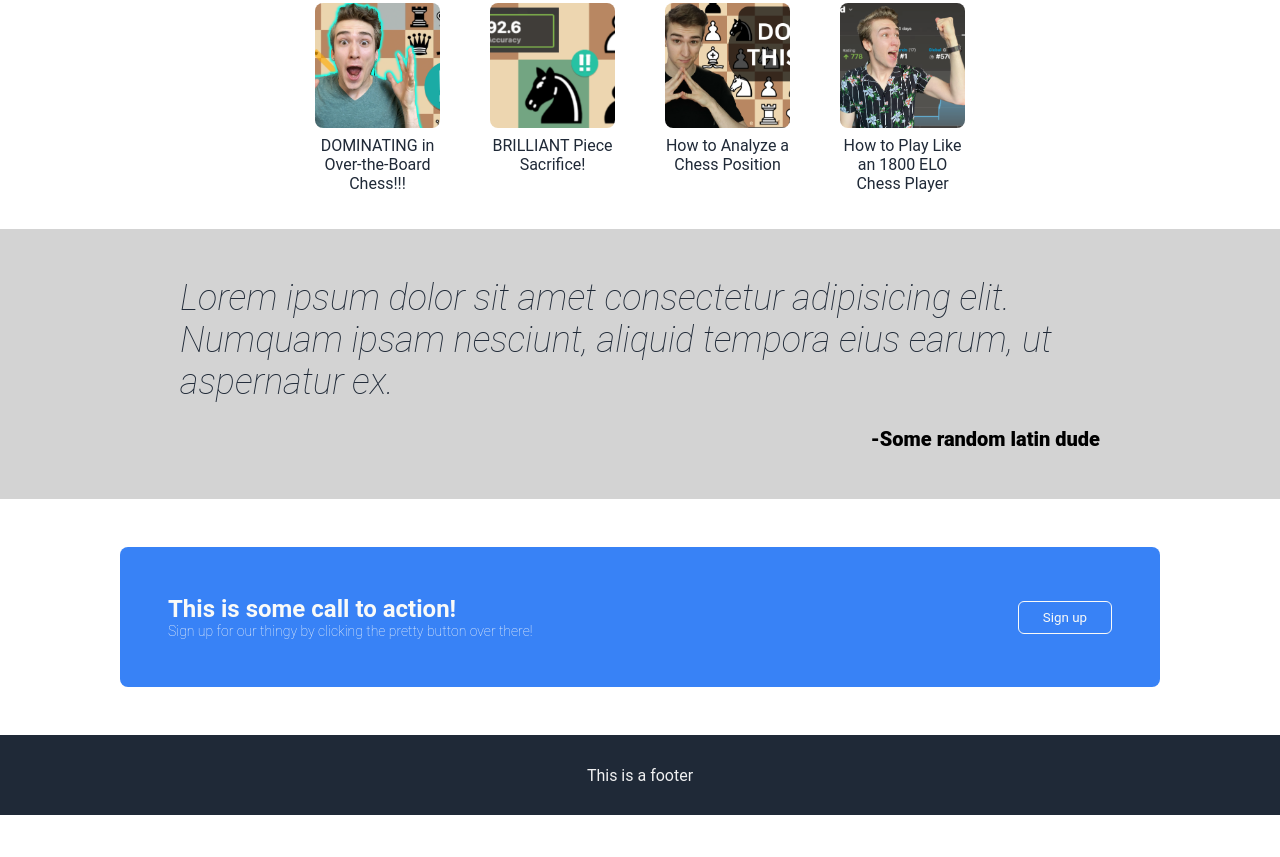
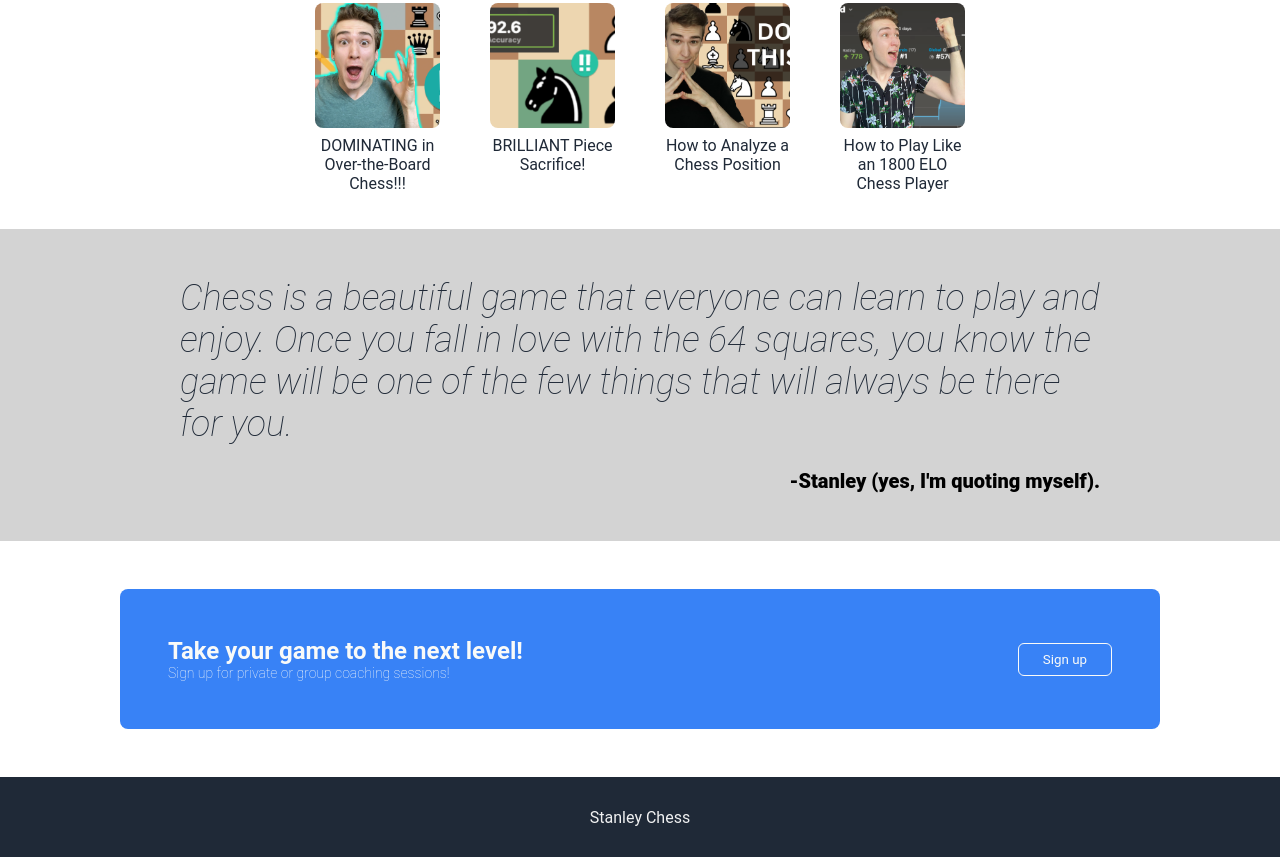
Before and after one commit to smisevich/Odin_Landing_Page, a plain HTML site: page index.html in a window 1280 px wide. Shown: the part 569-1426 px from the top of the page. Before the commit the page ends 1384 px from the top, so only its background shows below. Drawn offline with Linux system fonts and the light colour scheme.

Commit message:
Final touches to Stanley Chess fillers

```diff
--- a/index.html
+++ b/index.html
@@ -61,23 +61,22 @@
       </div>
       <div class="quote">
         <p class="quote-text">
-          Lorem ipsum dolor sit amet consectetur adipisicing elit. Numquam ipsam
-          nesciunt, aliquid tempora eius earum, ut aspernatur ex.
+          Chess is a beautiful game that everyone can learn to play and enjoy.
+          Once you fall in love with the 64 squares, you know the game will be
+          one of the few things that will always be there for you.
         </p>
-        <p class="quote-attribution">-Some random latin dude</p>
+        <p class="quote-attribution">-Stanley (yes, I'm quoting myself).</p>
       </div>
       <div class="cta">
         <div class="cta-container">
           <div class="cta-text">
-            <h4>This is some call to action!</h4>
-            <p>
-              Sign up for our thingy by clicking the pretty button over there!
-            </p>
+            <h4>Take your game to the next level!</h4>
+            <p>Sign up for private or group coaching sessions!</p>
           </div>
           <button>Sign up</button>
         </div>
       </div>
     </div>
-    <div class="footer">This is a footer</div>
+    <div class="footer">Stanley Chess</div>
   </body>
 </html>
```
